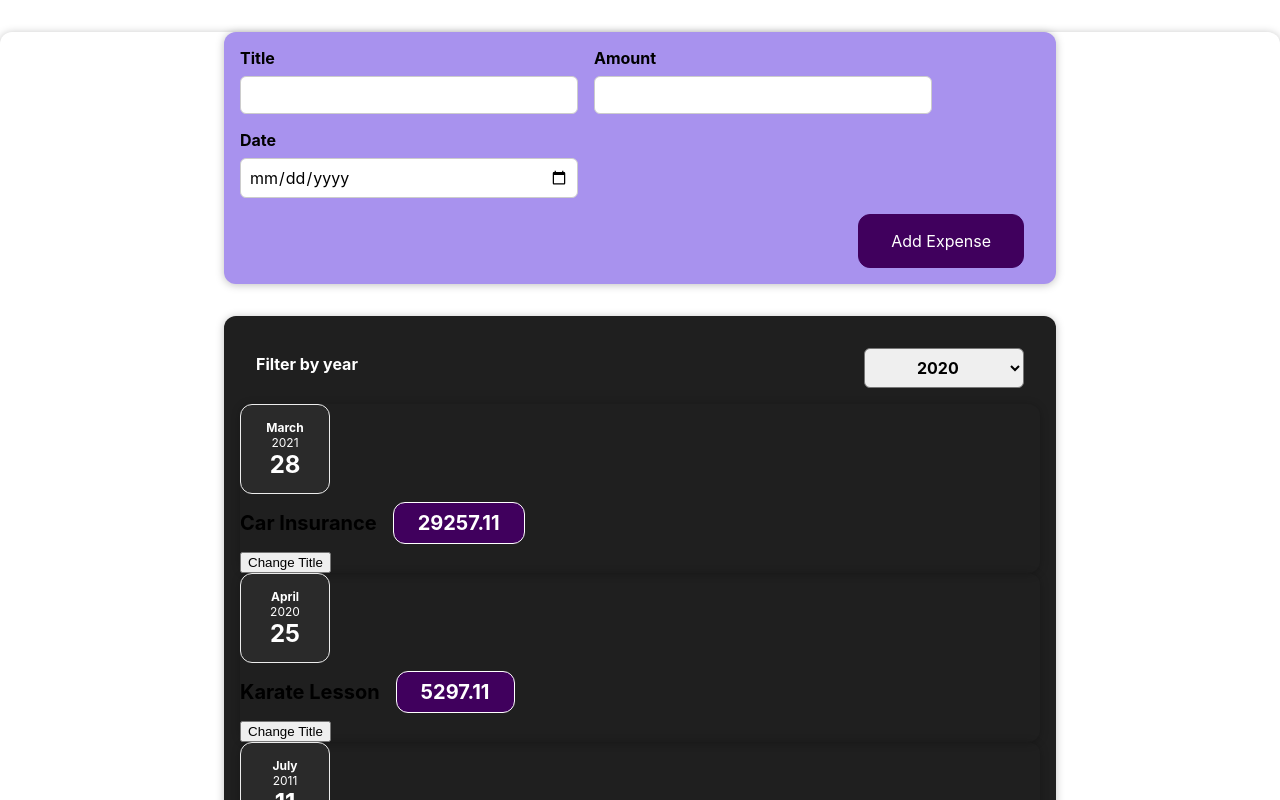
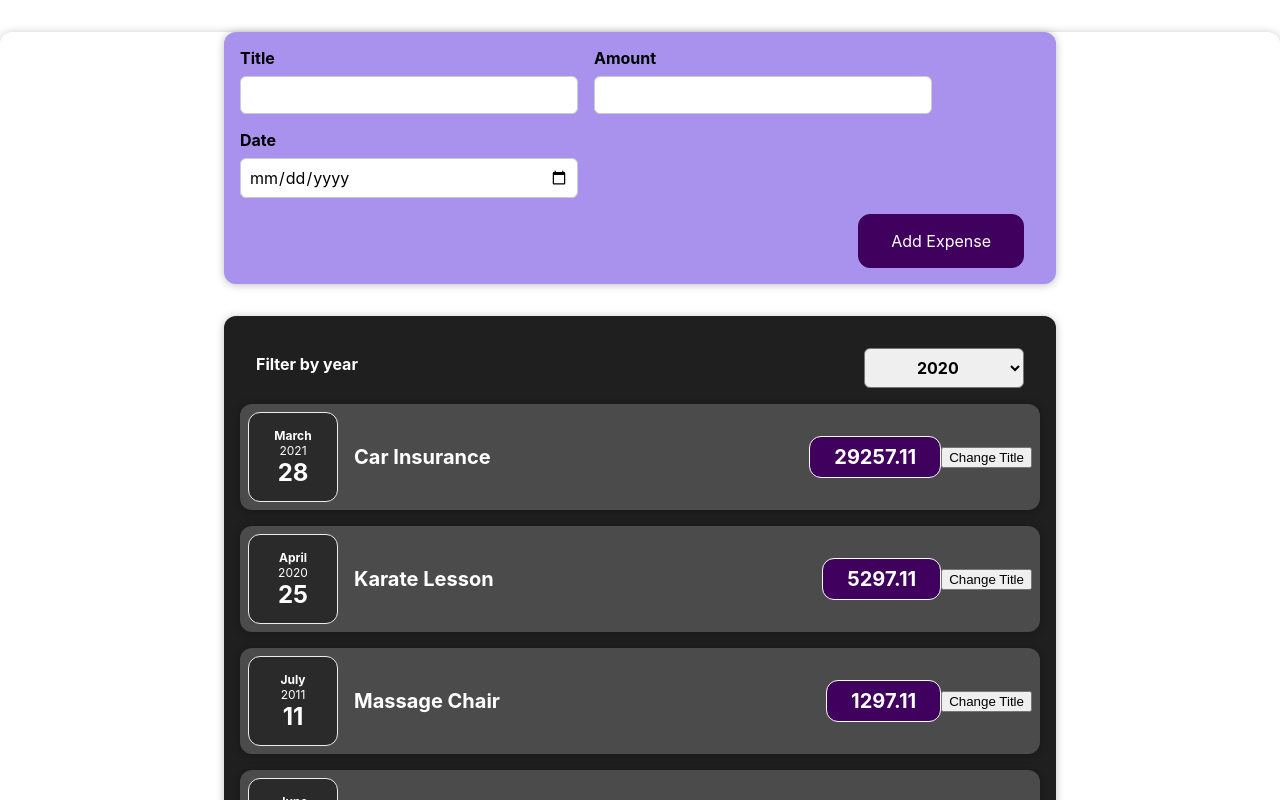
Before and after one commit to jbuildstuff/expense_tracker, a React (Create React App) app: page / in a window 1280 px wide. Shown: the top 800 px of the page. Built offline with nearby package versions, Linux system fonts and the light colour scheme.

Commit message:
add two way binding

```diff
--- a/src/App.js
+++ b/src/App.js
@@ -3,6 +3,7 @@ import Card from "./components/UI/Card";
 import React, { useState } from "react";
 import NewExpense from "./components/NewExpense/NewExpense";
 import Expenses from "./components/Expenses/Expenses";
+
 const INITIAL_EXPENSES = [
   { title: "Car Insurance", amount: 29257.11, date: new Date(2021, 2, 28) },
   { title: "Karate Lesson", amount: 5297.11, date: new Date(2020, 3, 25) },
--- a/src/components/Expenses/ExpenseItem.js
+++ b/src/components/Expenses/ExpenseItem.js
@@ -2,23 +2,24 @@ import "./ExpenseItem.css";
 import ExpenseDate from "./ExpenseDate";
 import React, { useState } from "react";
 import Card from "../UI/Card";
-import { click } from "@testing-library/user-event/dist/click";
 
 const ExpenseItem = (props) => {
   const [title, setTitle] = useState(props.title);
+  const [amount, setAmount] = useState(props.amount);
+  const [date, setDate] = useState(props.date);
+
   console.log("ExpenseItem evaluated by React");
 
   const clickHanlder = () => {
     setTitle("Updated");
-    console.log(title);
   };
 
   return (
-    <Card className="expensew-item">
-      <ExpenseDate date={props.date} />
+    <Card className="expense-item">
+      <ExpenseDate date={date} />
       <div className="expense-item__description">
         <h2>{title}</h2>
-        <div className="expense-item__price">{props.amount}</div>
+        <div className="expense-item__price">{amount}</div>
       </div>
       <button onClick={clickHanlder}>Change Title</button>
     </Card>
--- a/src/components/Expenses/Expenses.js
+++ b/src/components/Expenses/Expenses.js
@@ -1,9 +1,8 @@
 import ExpenseItem from "./ExpenseItem";
 import "./Expenses.css";
+import React, { useState } from "react";
 import Card from "../UI/Card";
 import ExpensesFilter from "./ExpensesFilter";
-
-import React, { useState } from "react";
 
 const Expenses = (props) => {
   const [filteredYear, setfilteredYear] = useState("2020");
--- a/src/components/NewExpense/NewExpense.js
+++ b/src/components/NewExpense/NewExpense.js
@@ -11,8 +11,6 @@ const NewExpense = (props) => {
     };
 
     props.onAddExpense(expenseData);
-
-    console.log(expenseData);
   };
 
   return (
--- a/src/components/UI/Card.js
+++ b/src/components/UI/Card.js
@@ -2,6 +2,7 @@ import "./Card.css";
 
 const Card = (props) => {
   const classes = "card " + props.className;
+  console.log(classes);
 
   return <div className={classes}>{props.children}</div>;
 };
```
